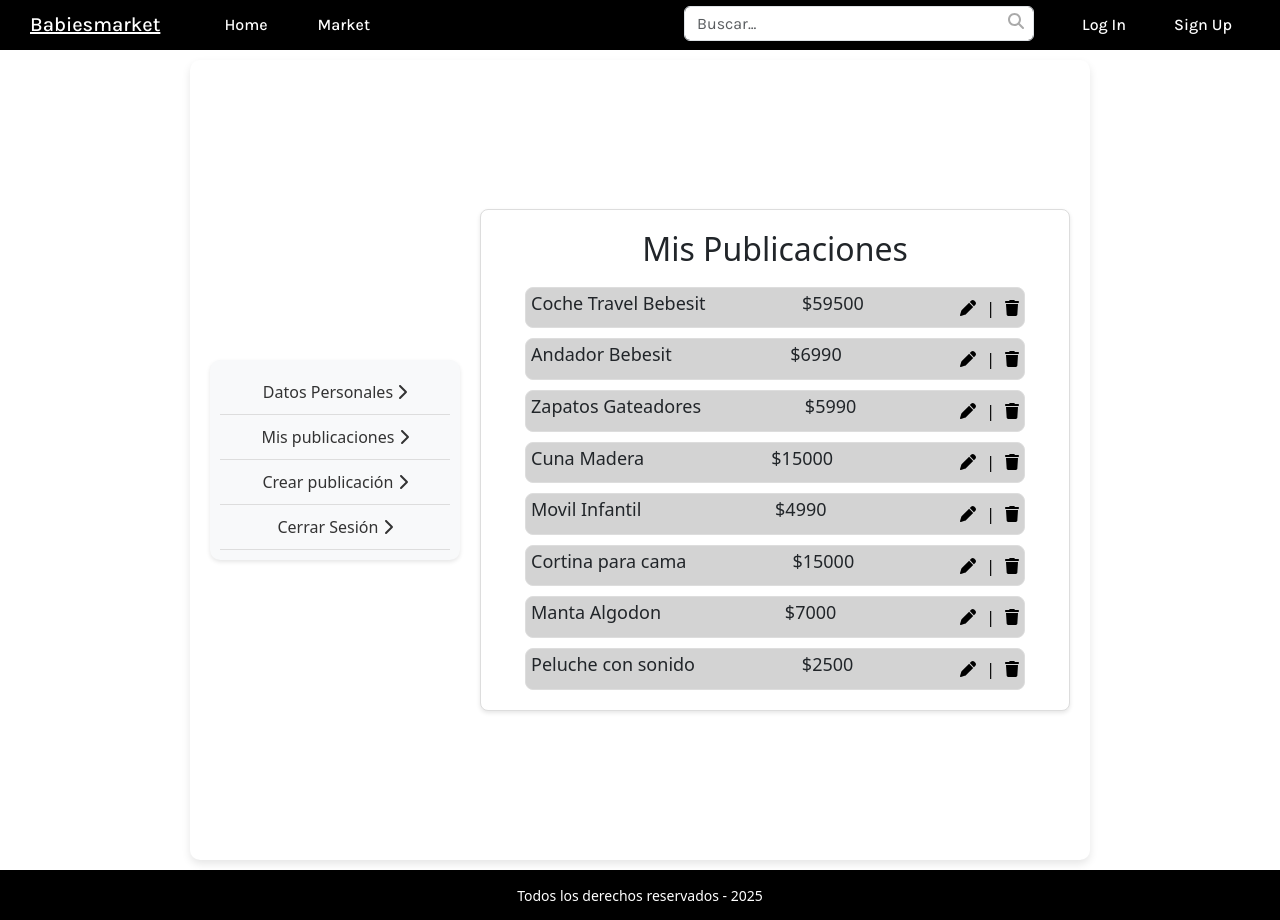
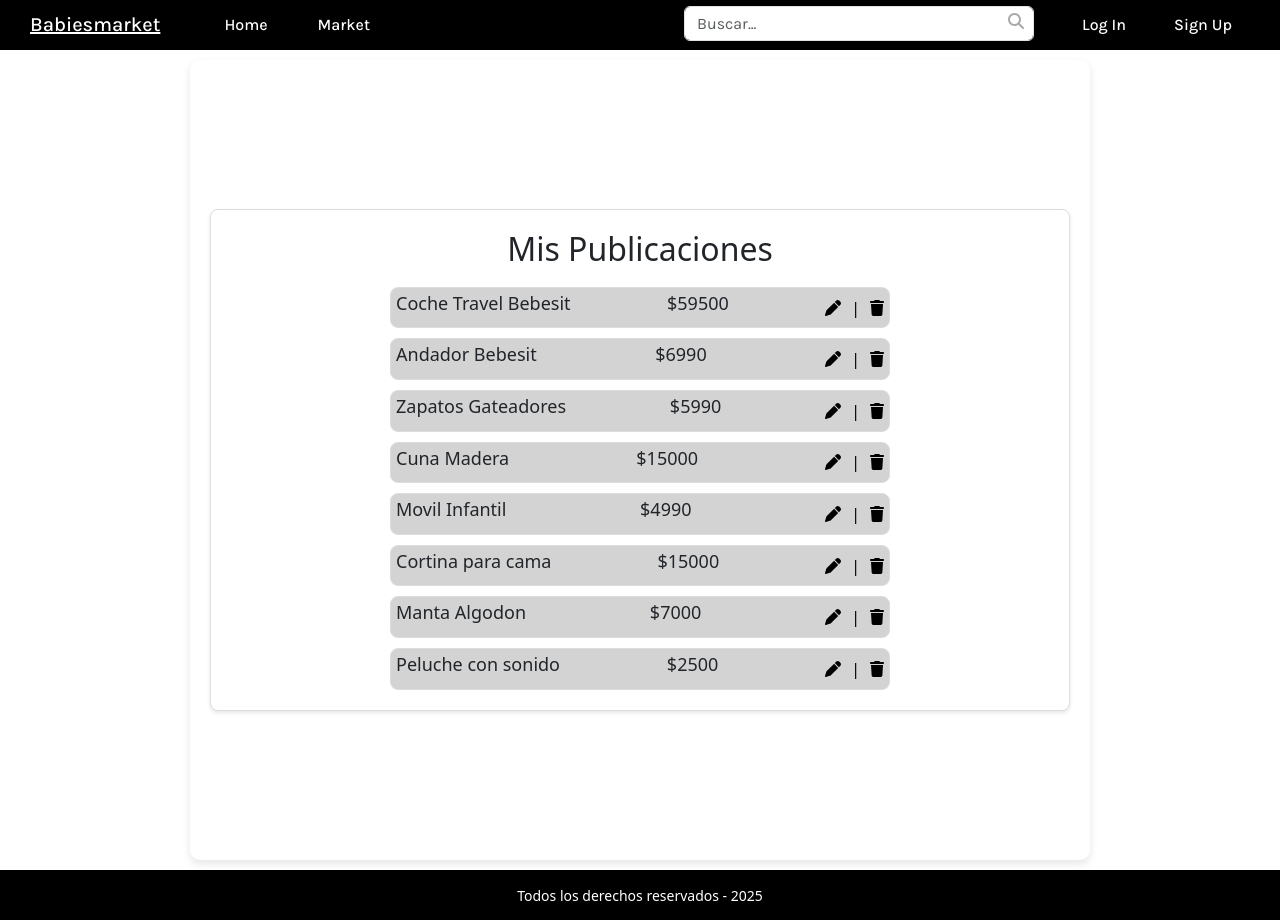
Before and after one commit to Pily1981/hito2Front, a React (Vite) app: page /myPublications in a window 1280 px wide. Built offline with nearby package versions, Linux system fonts and the light colour scheme.

Commit message:
elimino aside de vista mis publicaciones

```diff
--- a/src/pages/myPublications.jsx
+++ b/src/pages/myPublications.jsx
@@ -6,27 +6,10 @@ import { FontAwesomeIcon } from "@fortawesome/react-fontawesome";
 import { faPen } from "@fortawesome/free-solid-svg-icons";
 import { faTrash } from "@fortawesome/free-solid-svg-icons";
 import { faChevronRight } from "@fortawesome/free-solid-svg-icons";
-import { Container } from "react-bootstrap";
 
 const MyPublications = () => {
   return (
     <div className="container-pf">
-      <aside className="profile-sidebar">
-        <ul className="menu-list">
-          <li className="menu-item">
-            Datos Personales <FontAwesomeIcon icon={faChevronRight} />
-          </li>
-          <li className="menu-item">
-            Mis publicaciones <FontAwesomeIcon icon={faChevronRight} />
-          </li>
-          <li className="menu-item">
-            Crear publicación <FontAwesomeIcon icon={faChevronRight} />
-          </li>
-          <li className="menu-item">
-            Cerrar Sesión <FontAwesomeIcon icon={faChevronRight} />
-          </li>
-        </ul>
-      </aside>
       <main className="publication-content-mp profile-content">
         <h2>Mis Publicaciones</h2>
         {productos.map((producto) => (
```
